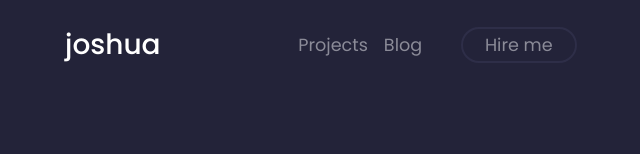
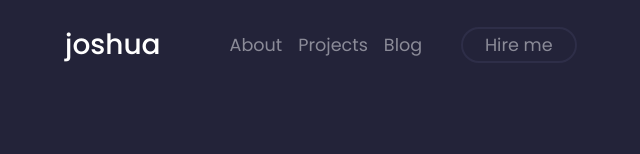
Before and after one commit to 0xjoshva/newportfolio-vue, a Vue app: page /#/ in a window 1280 px wide. Shown: the top 154 px of the page, without its empty margins (319-959 px from the left). Built offline with nearby package versions, Linux system fonts and the light colour scheme.

Commit message:
Update TheNavbar.vue

```diff
--- a/src/components/TheNavbar.vue
+++ b/src/components/TheNavbar.vue
@@ -5,7 +5,7 @@
       <div class="nav-container">
         <div class="router-links">
           <!-- <router-link to="/tools" class="router-link pages">Tools</router-link> -->
-          <!-- <router-link to="/about" class="router-link pages">About</router-link> -->
+          <router-link to="/about" class="router-link pages">About</router-link>
           <router-link to="/projects" class="router-link pages"
             >Projects</router-link
           >
```
